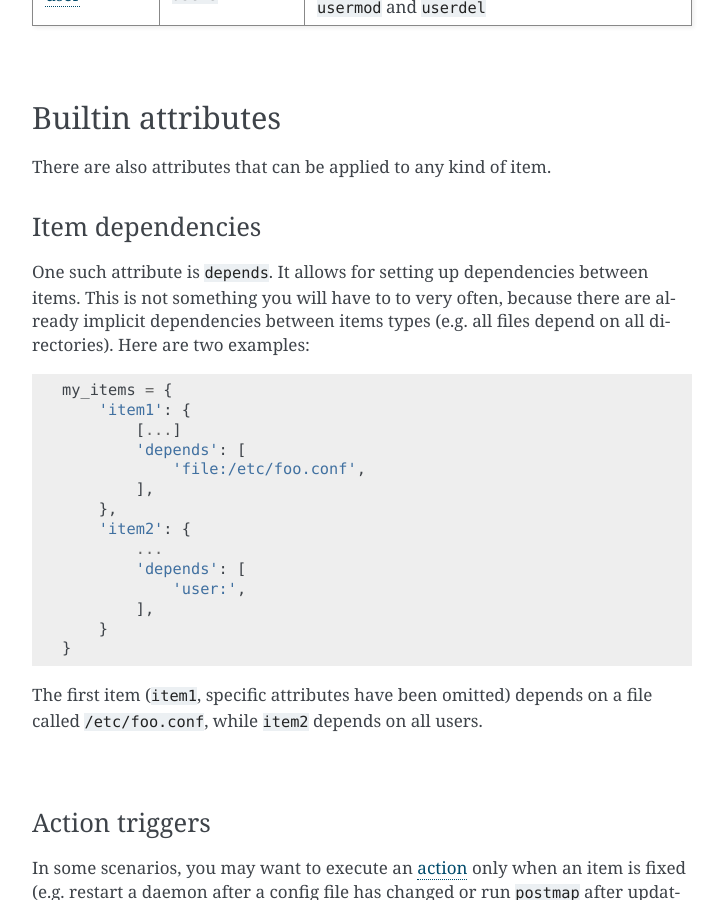
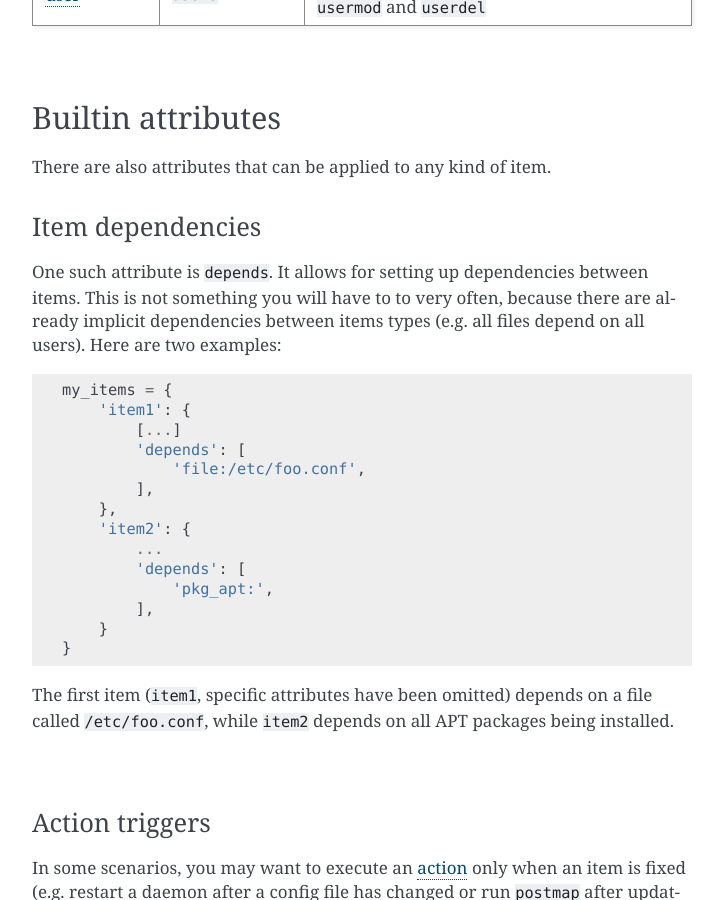
Before and after one commit to bundlewrap/bundlewrap, a Sphinx documentation site: the page built from doc/bundles.rst, in a window 1280 px wide and 900 px high, scrolled down 1575 px. Shown: the whole window, without its empty margins (388-1112 px from the left). Built offline with Sphinx 7.4.7, drawn with Linux system fonts in a browser that asks for light colours.

Commit message:
fix lies

```diff
--- a/doc/bundles.rst
+++ b/doc/bundles.rst
@@ -93,7 +93,7 @@ There are also attributes that can be applied to any kind of item.
 Item dependencies
 #################
 
-One such attribute is ``depends``. It allows for setting up dependencies between items. This is not something you will have to to very often, because there are already implicit dependencies between items types (e.g. all files depend on all directories). Here are two examples:
+One such attribute is ``depends``. It allows for setting up dependencies between items. This is not something you will have to to very often, because there are already implicit dependencies between items types (e.g. all files depend on all users). Here are two examples:
 
 .. code-block:: python
 
@@ -107,12 +107,12 @@ One such attribute is ``depends``. It allows for setting up dependencies between
 	    'item2': {
 	        ...
 	        'depends': [
-	            'user:',
+	            'pkg_apt:',
 	        ],
 	    }
 	}
 
-The first item (``item1``, specific attributes have been omitted) depends on a file called ``/etc/foo.conf``, while ``item2`` depends on all users.
+The first item (``item1``, specific attributes have been omitted) depends on a file called ``/etc/foo.conf``, while ``item2`` depends on all APT packages being installed.
 
 |
 
```
